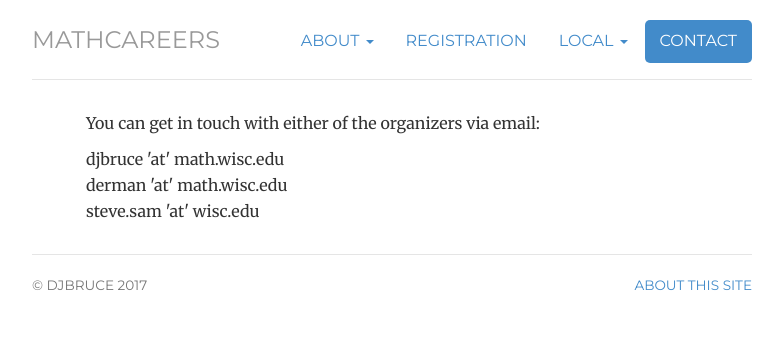
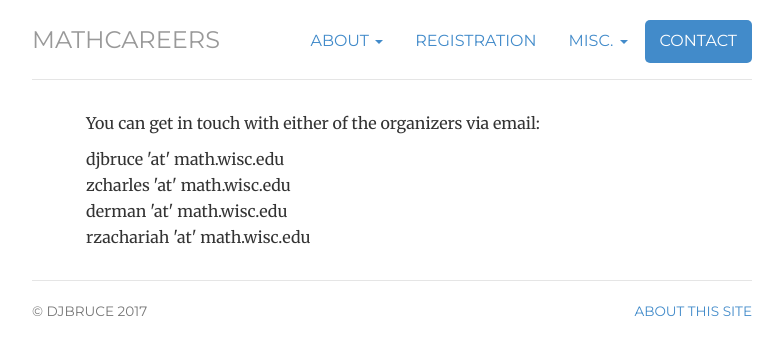
Before and after one commit to julietteBruce/MathCareers, a Jekyll site: the page built from contact/index.html, in a window 1280 px wide. Shown: the top 355 px of the page, without its empty margins (248-1031 px from the left). Built offline with Jekyll 4.4.1, drawn with Linux system fonts in a browser that asks for light colours.

Commit message:
More Updates

```diff
--- a/_includes/header.html
+++ b/_includes/header.html
@@ -7,16 +7,14 @@
     	<span class="caret"></span></a>
     	<ul class="dropdown-menu">
     		<li class="{{ page.purpose }}"><a href="/MathCareers/purpose" title="Purpose">Purpose</a></li>
-      		<li class="{{ page.participants }}"><a href="/MathCareers/participants" title="Presentations">Participants</a></li>
+      		<li class="{{ page.schedule }}"><a href="/MathCareers/schedule" title="Presentations">Schedule</a></li>
     	</ul>
   		</li>
 		<li class="{{ page.registration }}"><a href="/MathCareers/registration" title="Registration">Registration</a></li>
 		<li class="dropdown">
-		<a class="dropdown-toggle" data-toggle="dropdown" href="#">Local
+		<a class="dropdown-toggle" data-toggle="dropdown" href="#">Misc.
     	<span class="caret"></span></a>
     	<ul class="dropdown-menu">
-    		<li class="{{ page.travel }}"><a href="/MathCareers/travel" title="Travel">Tavel</a></li>
-      		<li class="{{ page.lodging }}"><a href="/MathCareers/lodging" title="Lodging">Lodging</a></li>
       		<li class="{{ page.misc }}"><a href="/MathCareers/misc" title="Misc.">Misc.</a></li>
     	</ul>
   		</li>
--- a/contact/index.html
+++ b/contact/index.html
@@ -8,9 +8,10 @@
 
 	<p>You can get in touch with either of the organizers via email:</p>
 	<ul class="list-unstyled">
-	<li> djbruce 'at' math.wisc.edu
-	<li> derman 'at' math.wisc.edu
-	<li> steve.sam 'at' wisc.edu
+	<li> djbruce 'at' math.wisc.edu</li>
+	<li> zcharles 'at' math.wisc.edu</li>
+	<li> derman 'at' math.wisc.edu</li>
+	<li> rzachariah 'at' math.wisc.edu</li>
 	</ul>
 
 </div>
```
